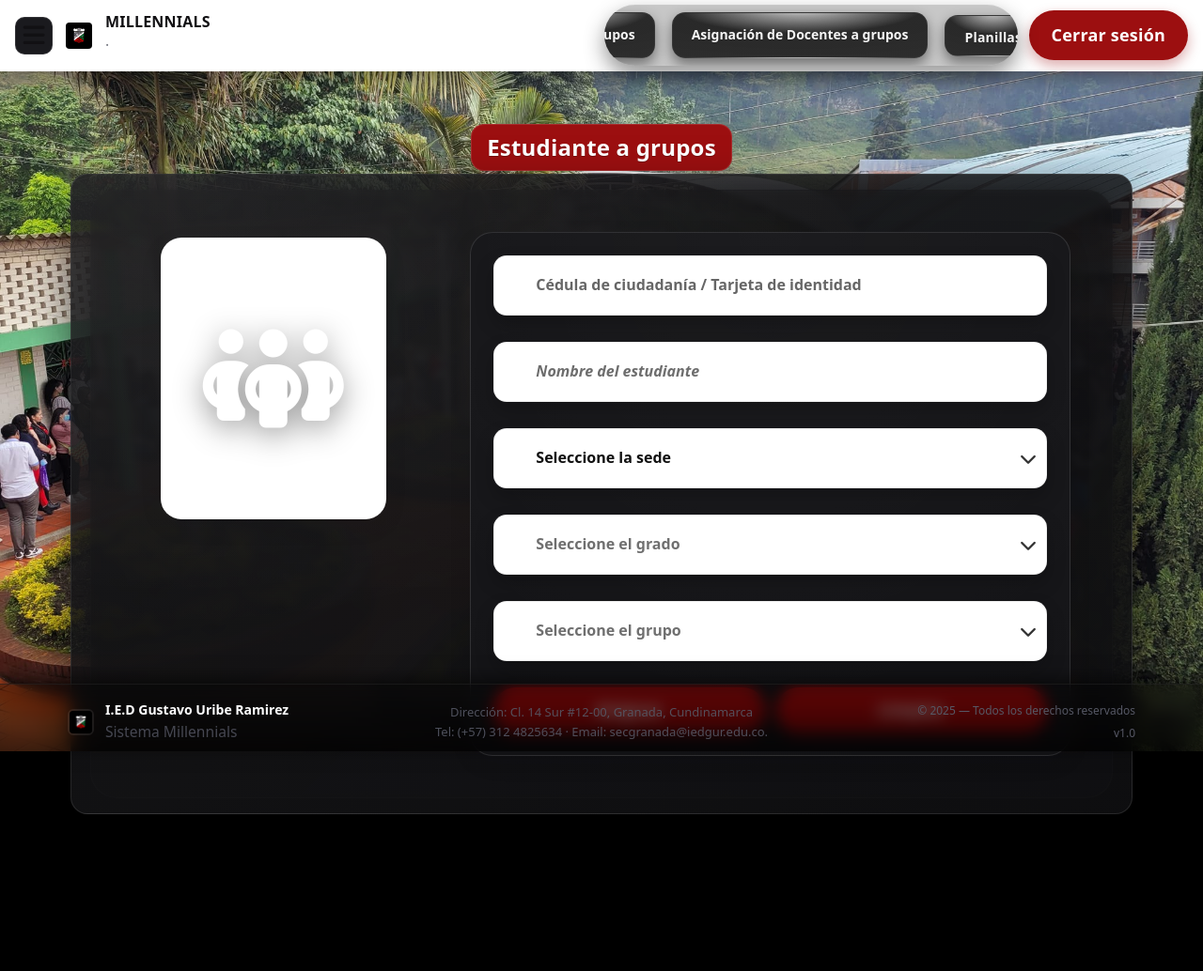
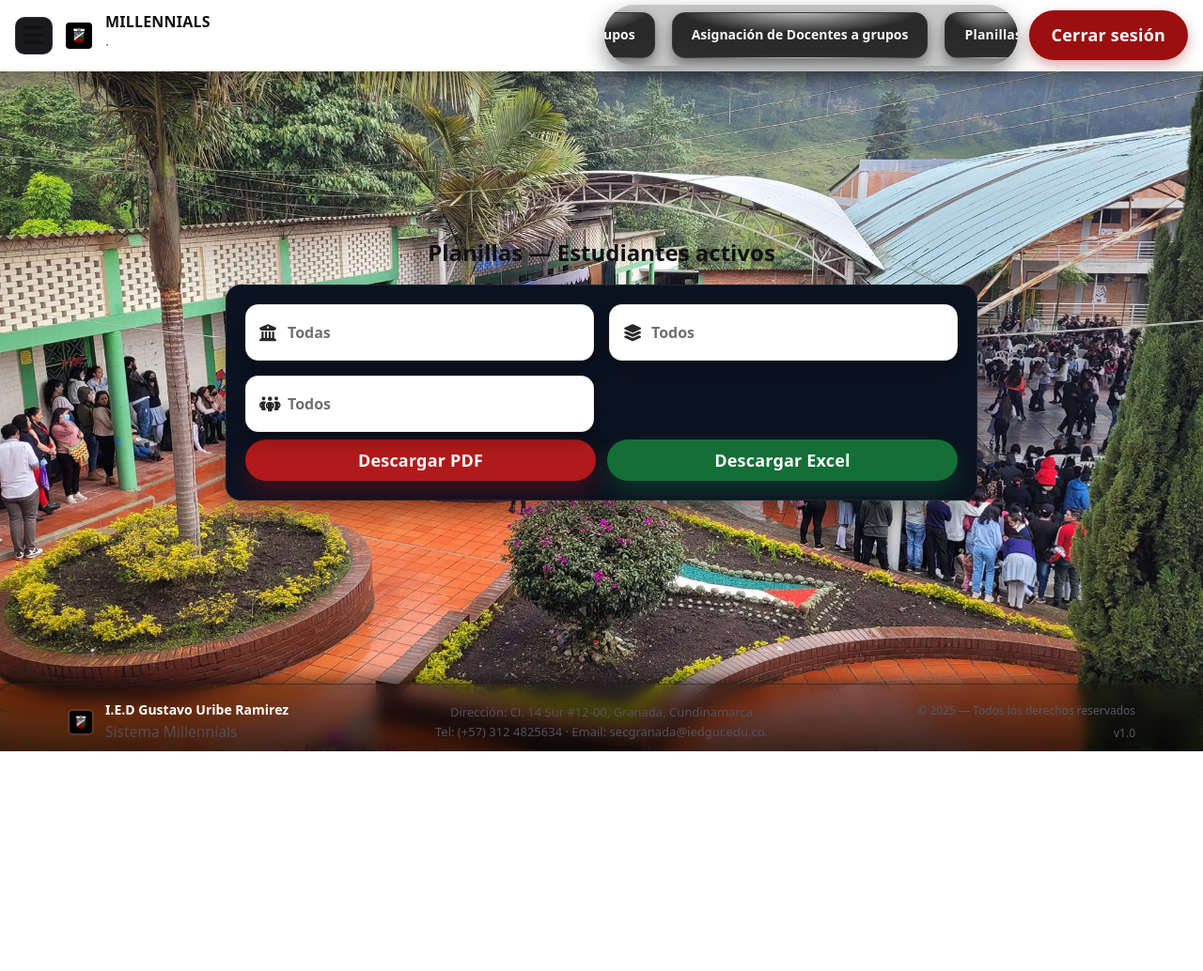
Before and after one commit to CarrKev1545/Milenials, a Django app: template core/templates/core/rector/estudiantes_a_grupos.html in a window 1280 px wide. Shown: the whole page at 94% size. After the commit the page ends 800 px from the top, so only its background shows below. Run offline with Django 5.2, Linux system fonts and the light colour scheme; the template is opened without the code that fills it, so the values that code supplies are empty.

Commit message:
Correcion plantillas 2

```diff
--- a/core/templates/core/rector/estudiantes_a_grupos.html
+++ b/core/templates/core/rector/estudiantes_a_grupos.html
@@ -1,357 +1,267 @@
 {% extends "core/base_dashboard.html" %}
 {% load static %}
 
-{% block title %}Estudiante a grupos{% endblock %}
+{% block title %}Planillas — Estudiantes activos{% endblock %}
 
 {% block extra_css %}
 <style>
-  /* Escala base rem (fluida) */
-  :root { font-size: 16px; }
-  @media (max-width: 75em){ :root { font-size: 15px; } }
-  @media (max-width: 62em){ :root { font-size: 14px; } }
-  @media (max-width: 48em){ :root { font-size: 13px; } }
-  @media (max-width: 36em){ :root { font-size: 12px; } }
+  /* Escala consistente con 'registro_estudiantes' */
+  :root { font-size:16px; }
+  @media (max-width:75em){ :root{ font-size:15px; } }
+  @media (max-width:62em){ :root{ font-size:14px; } }
+  @media (max-width:48em){ :root{ font-size:13px; } }
+  @media (max-width:36em){ :root{ font-size:12px; } }
 
-  /* Layout general (reutiliza el patrón del módulo rector) */
-  .re{ width:100%; max-width:70rem; margin:0 auto; padding:1rem; }
-  .re-title{ text-align:center; font-weight:800; font-size:1.5rem; margin-bottom:1.25rem; }
+  /* Contenedor y título */
+  .pl      { width:100%; max-width:52rem; margin:0 auto; padding:1rem; }
+  .pl-title{ text-align:center; font-weight:800; font-size:1.5rem; margin-bottom:1.25rem; }
 
-  .re-wrap{ display:grid; grid-template-columns:1fr 2fr; gap:1.25rem; align-items:start; }
-  @media (max-width:56.25em){ .re-wrap{ grid-template-columns:1fr; } }
-
-  /* Avatar */
-  .re-left{ display:flex; justify-content:center; }
-  .re-avatar{
-    width:6.25rem; height:6.25rem; border-radius:50%;
-    display:grid; place-items:center; background:#0c0c0c;
-    box-shadow:0 .75rem 1.5rem rgba(0,0,0,.35), inset 0 -.5rem 1rem rgba(0,0,0,.2);
-  }
-  .re-avatar i{ font-size:3rem; color:#fff; filter:drop-shadow(0 .5rem 1rem rgba(0,0,0,.4)); }
-
-  /* Card derecha */
-  .re-right{
-    background:#0b1220; color:#e5ecf6;
-    border-radius:1rem; padding:1.25rem;
-    border:1px solid rgba(255,255,255,.08);
+  /* Tarjeta centrada */
+  .pl-card{
+    background:#0b1220; border-radius:1rem; color:#e5ecf6;
+    padding:1.25rem; border:1px solid rgba(255,255,255,.08);
     box-shadow:0 .75rem 1.5rem rgba(0,0,0,.35);
+    margin:0 auto;
   }
 
-  /* Formulario */
-  .re-form{ display:grid; grid-template-columns:1fr; gap:1rem; }
-  @media (min-width:56.25em){
-    .re-form{ grid-template-columns:repeat(2,1fr); }
-    .re-field--span-2{ grid-column:1/-1; }
-  }
+  /* Formulario (inputs tipo “registro”) */
+  .pl-form{ display:grid; gap:1rem; grid-template-columns:1fr; }
+  @media (min-width:56.25em){ .pl-form{ grid-template-columns:repeat(2,1fr); } }
 
-  .re-field{
+  .pl-field{
     position:relative; display:flex; align-items:center;
-    height:4rem; border-radius:.875rem; background:#fff; color:#111;
-    border:1px solid rgba(0,0,0,.06);
+    height:3.75rem; border-radius:.875rem;
+    background:#fff; border:1px solid rgba(0,0,0,.08);
     box-shadow:0 .625rem 1.25rem rgba(0,0,0,.22);
     padding:0 .875rem 0 2.75rem;
   }
-  .re-ico{
+  .pl-ico{
     position:absolute; left:.875rem; top:50%; transform:translateY(-50%);
     color:#111; opacity:.9;
   }
-  .re-caret{
-    position:absolute; right:.625rem; top:50%; transform:translateY(-50%);
-    color:#111; opacity:.85; pointer-events:none;
+  .pl-field select{
+    width:100%; border:none; outline:none; background:transparent;
+    font-weight:700; color:#111; font-size:1rem; appearance:none;
   }
+  .pl-field select:disabled{ opacity:.6; }
 
-  .re-field select,
-  .re-field input{
-    appearance:none; width:100%; border:none; outline:none; background:transparent;
-    color:#111; font-weight:700; font-size:1rem;
+  /* Botones */
+  .pl-actions{ display:grid; gap:.75rem; grid-template-columns:1fr; margin-top:.5rem; }
+  @media (min-width:33.75em){ .pl-actions{ grid-template-columns:repeat(2,1fr); } }
+  .pl-actions .btn{
+    height:2.75rem; border-radius:999rem; border:none; cursor:pointer;
+    font-weight:800; color:#fff; transition:.15s transform ease, .15s box-shadow ease;
   }
-  .re-field input::placeholder{ color:#666; font-weight:600; }
-
-  /* Estados dependientes */
-  .is-disabled{ opacity:.6; cursor:not-allowed; }
-
-  /* Acciones */
-  .re-actions{
-    display:grid; gap:.75rem; grid-template-columns:1fr; margin-top:1rem;
-  }
-  @media (min-width:33.75em){ .re-actions{ grid-template-columns:repeat(2,1fr); } }
-  .btn{
-    height:2.75rem; border:none; border-radius:999rem; cursor:pointer; font-weight:800; color:#fff;
-    background:var(--accent,#c62828);
-    box-shadow:0 .75rem 1.5rem rgba(156,15,16,.35);
-    transition:.15s transform ease, .15s box-shadow ease;
-  }
-  .btn:hover{ transform:translateY(-.125rem); box-shadow:0 1rem 2rem rgba(156,15,16,.45); }
-
-  /* Mensajes (compatibles con las clases que ya usas en el módulo) */
-  .re-msg{ margin:.5rem 0; padding:.6rem .9rem; border-radius:.8rem; font-weight:700; }
-  .re-msg--ok{ background:#065f46; color:#d1fae5; }
-  .re-msg--err{ background:#7f1d1d; color:#fee2e2; }
-
-  /* Toast mínimo reutilizable */
-  .toast{
-    position:fixed; right:1rem; bottom:1rem; z-index:1000;
-    background:#111827; color:#fff; padding:.625rem .75rem; border-radius:.625rem;
-    box-shadow:0 .5rem 1.5rem rgba(0,0,0,.25); max-width:60ch;
-    opacity:1; transition:opacity .18s ease;
-  }
-  .toast.hidden{ opacity:0; pointer-events:none; }
-
-  /* Detalles solicitados */
-  #eg-nombre[readonly]{ font-style:italic; opacity:.95; }
+  .btn-pdf{ background:#b11a1a; box-shadow:0 .75rem 1.5rem rgba(156,15,16,.35); }
+  .btn-xls{ background:#136f36; box-shadow:0 .75rem 1.5rem rgba(19,111,54,.35); }
+  .pl-actions .btn:hover{ transform:translateY(-.125rem); box-shadow:0 1rem 2rem rgba(0,0,0,.45); }
 </style>
 {% endblock %}
 
 {% block content %}
-<section class="re" aria-labelledby="titulo-eg">
-  <h1 id="titulo-eg" class="re-title">Estudiante a grupos</h1>
+<section class="pl" aria-labelledby="titulo-pl">
+  <h1 id="titulo-pl" class="pl-title">Planillas — Estudiantes activos</h1>
 
-  <div class="re-wrap">
-    <!-- Columna izquierda: avatar -->
-    <aside class="re-left" aria-label="Ilustración estudiantes">
-      <div class="re-avatar" aria-hidden="true">
-        <i class="fa-solid fa-people-group"></i>
-      </div>
-    </aside>
+  <!-- Tarjeta centrada -->
+  <div class="pl-card">
+    <form class="pl-form" onsubmit="return false;" autocomplete="off">
+      <!-- Sede -->
+      <label class="pl-field" for="pl-sede">
+        <span class="pl-ico"><i class="fa-solid fa-building-columns"></i></span>
+        <select id="pl-sede">
+          <option value="">Todas</option>
+        </select>
+      </label>
 
-    <!-- Columna derecha: formulario -->
-    <div class="re-right">
+      <!-- Grado -->
+      <label class="pl-field" for="pl-grado">
+        <span class="pl-ico"><i class="fa-solid fa-layer-group"></i></span>
+        <select id="pl-grado" disabled>
+          <option value="">Todos</option>
+        </select>
+      </label>
 
-      {% if messages %}
-        {% for m in messages %}
-          <div class="re-msg {% if m.tags == 'success' %}re-msg--ok{% else %}re-msg--err{% endif %}">
-            {{ m }}
-          </div>
-        {% endfor %}
-      {% endif %}
+      <!-- Grupo -->
+      <label class="pl-field" for="pl-grupo">
+        <span class="pl-ico"><i class="fa-solid fa-people-group"></i></span>
+        <select id="pl-grupo" disabled>
+          <option value="">Todos</option>
+        </select>
+      </label>
+    </form>
 
-      <div class="re-card">
-        <form class="re-form" id="eg-form" method="post" autocomplete="off" novalidate>
-          {% csrf_token %}
-
-          <!-- Documento -->
-          <label class="re-field" for="eg-doc">
-            <span class="re-ico" aria-hidden="true"><i class="fa-solid fa-id-card"></i></span>
-            <input id="eg-doc" name="documento" type="text" inputmode="numeric" pattern="[0-9]{4,30}"
-                   placeholder="Cédula de ciudadanía / Tarjeta de identidad"
-                   aria-label="Documento del estudiante" required>
-          </label>
-
-          <!-- Nombre (solo lectura) -->
-          <label class="re-field" for="eg-nombre">
-            <span class="re-ico" aria-hidden="true"><i class="fa-solid fa-user"></i></span>
-            <input id="eg-nombre" name="nombre_estudiante" type="text"
-                   placeholder="Nombre del estudiante" aria-label="Nombre del estudiante"
-                   readonly>
-          </label>
-
-          <!-- Sede -->
-          <label class="re-field" for="eg-sede">
-            <span class="re-ico" aria-hidden="true"><i class="fa-solid fa-building"></i></span>
-            <select id="eg-sede" name="sede_id" required aria-label="Seleccione la sede">
-              <option value="">Seleccione la sede</option>
-              {% for s in sedes %}
-                <option value="{{ s.id }}">{{ s.nombre }}</option>
-              {% endfor %}
-            </select>
-            <span class="re-caret" aria-hidden="true"><i class="fa-solid fa-chevron-down"></i></span>
-          </label>
-
-          <!-- Grado (se activa al elegir sede) -->
-          <label class="re-field" for="eg-grado">
-            <span class="re-ico" aria-hidden="true"><i class="fa-solid fa-graduation-cap"></i></span>
-            <select id="eg-grado" name="grado_id" required aria-label="Seleccione el grado" disabled>
-              <option value="">Seleccione el grado</option>
-            </select>
-            <span class="re-caret" aria-hidden="true"><i class="fa-solid fa-chevron-down"></i></span>
-          </label>
-
-          <!-- Grupo (se activa al elegir grado) -->
-          <label class="re-field" for="eg-grupo">
-            <span class="re-ico" aria-hidden="true"><i class="fa-solid fa-users-rectangle"></i></span>
-            <select id="eg-grupo" name="grupo_id" required aria-label="Seleccione el grupo" disabled>
-              <option value="">Seleccione el grupo</option>
-            </select>
-            <span class="re-caret" aria-hidden="true"><i class="fa-solid fa-chevron-down"></i></span>
-          </label>
-        </form>
-
-        <!-- Acciones -->
-        <div class="re-actions">
-          <button type="submit" form="eg-form" class="btn btn--danger">Asignar</button>
-          <button type="reset"  form="eg-form" class="btn btn--danger">Limpiar</button>
-        </div>
-      </div>
+    <div class="pl-actions">
+      <button type="button" id="btn-pdf" class="btn btn-pdf">Descargar PDF</button>
+      <button type="button" id="btn-xls" class="btn btn-xls">Descargar Excel</button>
     </div>
   </div>
 </section>
-
-<!-- Toast -->
-<div id="toast" class="toast hidden" role="status" aria-live="polite"></div>
 {% endblock %}
 
 {% block extra_js %}
+{# ——— Lógica intacta ——— #}
+{% url 'api_sedes' as api_sedes_url %}
+{% url 'api_grados_por_sede' as api_grados_url %}
+{% url 'api_grupos_por_sede_grado' as api_grupos_url %}
+{% url 'planillas_export_pdf' as export_pdf_url %}
+{% url 'planillas_export_excel' as export_xls_url %}
+
 <script>
-(function(){
-  const $ = (s) => document.querySelector(s);
+(() => {
+  // ---- Elementos (IDs se conservan) ----
+  const selSede  = document.getElementById('pl-sede');
+  const selGrado = document.getElementById('pl-grado');
+  const selGrupo = document.getElementById('pl-grupo');
+  const btnPDF   = document.getElementById('btn-pdf');
+  const btnXLS   = document.getElementById('btn-xls');
 
-  const form     = $('#eg-form');
-  const csrfInp  = form.querySelector('input[name=csrfmiddlewaretoken]');
-  const docInp   = $('#eg-doc');
-  const nameInp  = $('#eg-nombre');
-  const sedeSel  = $('#eg-sede');
-  const gradoSel = $('#eg-grado');
-  const grupoSel = $('#eg-grupo');
+  // ---- Endpoints inyectados desde Django ----
+  const URL_SEDES  = "{{ api_sedes_url|escapejs }}";
+  const URL_GRADOS = "{{ api_grados_url|escapejs }}";
+  const URL_GRUPOS = "{{ api_grupos_url|escapejs }}";
 
-  /* ---------- helpers ---------- */
-  function showToast(msg, ok=true){
-    const el = $('#toast');
-    el.textContent = msg;
-    el.style.background = ok ? '#065f46' : '#7f1d1d';
-    el.classList.remove('hidden');
-    setTimeout(() => el.classList.add('hidden'), 2600);
-  }
-  function clearSelect(sel, ph){
-    sel.innerHTML = '';
-    const opt = document.createElement('option');
-    opt.value = ''; opt.textContent = ph;
-    sel.appendChild(opt);
-  }
-  function setDisabled(sel, on){
-    sel.disabled = !!on;
-    sel.classList.toggle('is-disabled', !!on);
-  }
-  async function fetchJSON(url){
-    const r = await fetch(url, {headers: {'X-Requested-With':'fetch'}});
-    if(!r.ok) throw new Error('HTTP '+r.status);
-    return await r.json();
+  const URL_PDF = "{{ export_pdf_url|escapejs }}";
+  const URL_XLS = "{{ export_xls_url|escapejs }}";
+
+  // ---- Helpers ----
+  async function j(url){
+    const r = await fetch(url, { credentials:'same-origin' });
+    if(!r.ok) throw new Error(`${r.status} ${url}`);
+    return r.json();
   }
 
-  /* ---------- Documento → nombre (debounce + blur) ---------- */
-  let timer = null;
-  function sanitizeDoc(){
-    docInp.value = docInp.value.replace(/\D+/g, '').slice(0, 30);
-    if(!docInp.value) nameInp.value = '';
+  // Normaliza arrays/objetos a [{id, nombre}]
+  function normalize(list) {
+    const arr = Array.isArray(list) ? list : [];
+    return arr.map(item => {
+      if (Array.isArray(item)) {
+        // [id, "Nombre"] o [id, "Sede - Grado - Grupo"]
+        return { id: item[0], nombre: String(item[1] ?? item[0]) };
+      }
+      if (item && typeof item === 'object') {
+        const id = item.id ?? item.value ?? item.pk ?? item.key ?? '';
+        const nombre = item.nombre ?? item.name ?? item.text ?? item.label ?? item.titulo ?? String(id);
+        return { id, nombre };
+      }
+      // Primitivos
+      return { id: item, nombre: String(item) };
+    });
   }
-  async function lookupByDoc(){
-    const doc = docInp.value.trim();
-    if(!doc){ nameInp.value=''; return; }
+
+  // Extrae la lista de una respuesta flexible
+  function extractList(data) {
+    if (!data) return [];
+    // claves comunes
+    if (Array.isArray(data.sedes))  return normalize(data.sedes);
+    if (Array.isArray(data.grados)) return normalize(data.grados);
+    if (Array.isArray(data.grupos)) return normalize(data.grupos);
+    if (Array.isArray(data.results))return normalize(data.results);
+    if (Array.isArray(data))        return normalize(data);
+    // objeto con índices numéricos -> conviértelo
+    return normalize(Object.values(data));
+  }
+
+  function fill(select, placeholder, items) {
+    select.innerHTML = '';
+    const ph = document.createElement('option');
+    ph.value = ''; ph.textContent = placeholder;
+    select.appendChild(ph);
+    items.forEach(({id, nombre}) => {
+      const o = document.createElement('option');
+      o.value = id; o.textContent = nombre;
+      select.appendChild(o);
+    });
+  }
+
+  function resetSelect(select, placeholder) {
+    fill(select, placeholder, []);
+    select.disabled = true;
+  }
+
+  function enable(select, on=true) {
+    select.disabled = !on;
+  }
+
+  // ---- Carga Sedes ----
+  async function loadSedes() {
     try{
-      const data = await fetchJSON("{% url 'api_estudiante_por_documento' %}?doc="+encodeURIComponent(doc));
-      nameInp.value = data.nombre_completo || `${data.nombre||''} ${data.apellidos||''}`.trim();
-    }catch{ nameInp.value=''; }
+      const data = await j(URL_SEDES);
+      const sedes = extractList(data);
+      console.debug('SEDES ->', sedes, data);
+      fill(selSede, 'Todas', sedes);
+      enable(selSede, true);
+    }catch(e){
+      console.warn('Sedes:', e);
+      resetSelect(selSede, 'Todas');
+    }
   }
-  docInp.addEventListener('input', () => {
-    sanitizeDoc();
-    clearTimeout(timer);
-    if(docInp.value.length >= 5){ timer = setTimeout(lookupByDoc, 350); }
-    else{ nameInp.value=''; }
-  });
-  docInp.addEventListener('blur', lookupByDoc);
 
-  /* ---------- Cascada Sede → Grado → Grupo ---------- */
-  setDisabled(gradoSel, true);
-  setDisabled(grupoSel, true);
-
-  sedeSel.addEventListener('change', async () => {
-    clearSelect(gradoSel, 'Seleccione el grado');
-    clearSelect(grupoSel, 'Seleccione el grupo');
-    setDisabled(grupoSel, true);
-
-    const sede_id = sedeSel.value;
-    setDisabled(gradoSel, !sede_id);
-    if(!sede_id) return;
+  // ---- Carga Grados (depende de sede) ----
+  async function loadGrados() {
+    const sede = selSede.value;
+    // reset dependientes
+    resetSelect(selGrado, 'Todos');
+    resetSelect(selGrupo, 'Todos');
+    if (!sede) return;
 
     try{
-      const data = await fetchJSON("{% url 'api_grados_por_sede' %}?sede_id="+encodeURIComponent(sede_id));
-      const grados = Array.isArray(data) ? data : (data.grados || []);
-      grados.forEach(g=>{
-        const opt = document.createElement('option');
-        opt.value = g.id; opt.textContent = g.nombre;
-        gradoSel.appendChild(opt);
-      });
-    }catch(e){ console.warn('Error cargando grados:', e); }
-  });
+      const qs = new URLSearchParams({ sede_id: sede, sede: sede }); // enviamos ambos nombres
+      const data = await j(`${URL_GRADOS}?${qs.toString()}`);
+      const grados = extractList(data);
+      console.debug('GRADOS ->', grados, data);
+      fill(selGrado, 'Todos', grados);
+      enable(selGrado, grados.length > 0);
+    }catch(e){
+      console.warn('Grados:', e);
+    }
+  }
 
-  gradoSel.addEventListener('change', async () => {
-    clearSelect(grupoSel, 'Seleccione el grupo');
-    setDisabled(grupoSel, true);
-
-    const sede_id  = sedeSel.value;
-    const grado_id = gradoSel.value;
-    if(!sede_id || !grado_id) return;
+  // ---- Carga Grupos (depende de sede+grado) ----
+  async function loadGrupos() {
+    const sede  = selSede.value;
+    const grado = selGrado.value;
+    resetSelect(selGrupo, 'Todos');
+    if (!sede || !grado) return;
 
     try{
-      const data = await fetchJSON("{% url 'api_grupos_por_sede_grado' %}?sede_id="+encodeURIComponent(sede_id)+"&grado_id="+encodeURIComponent(grado_id));
-      const grupos = Array.isArray(data) ? data : (data.grupos || []);
-      grupos.forEach(g=>{
-        const opt = document.createElement('option');
-        opt.value = g.id; opt.textContent = g.nombre;
-        grupoSel.appendChild(opt);
+      const qs = new URLSearchParams({
+        sede_id: sede, sede: sede,
+        grado_id: grado, grado: grado
       });
-      setDisabled(grupoSel, grupos.length === 0);
-    }catch(e){ console.warn('Error cargando grupos:', e); }
-  });
+      const data = await j(`${URL_GRUPOS}?${qs.toString()}`);
+      const grupos = extractList(data);
+      console.debug('GRUPOS ->', grupos, data);
+      fill(selGrupo, 'Todos', grupos);
+      enable(selGrupo, grupos.length > 0);
+    }catch(e){
+      console.warn('Grupos:', e);
+    }
+  }
 
-  /* ---------- Envío ---------- */
-  form.addEventListener('submit', async (e)=>{
-    e.preventDefault();
-    const payload = {
-      documento: docInp.value.trim(),
-      sede_id:   sedeSel.value,
-      grado_id:  gradoSel.value,
-      grupo_id:  grupoSel.value,
-    };
-    if(!payload.documento || !payload.sede_id || !payload.grado_id || !payload.grupo_id){
-      showToast('Completa documento, sede, grado y grupo.', false); return;
-    }
-    try{
-      const r = await fetch("{% url 'rector_estudiantes_a_grupos_asignar' %}", {
-        method:'POST',
-        headers:{
-          'Content-Type':'application/x-www-form-urlencoded;charset=UTF-8',
-          'X-CSRFToken': csrfInp ? csrfInp.value : '',
-        },
-        body: new URLSearchParams(payload),
-      });
-      const data = await r.json();
-      if(data.ok){ showToast(data.msg || 'Estudiante asignado con éxito.'); }
-      else{ showToast(data.msg || 'No se pudo asignar.', false); }
-    }catch{ showToast('Error de red al asignar.', false); }
-  });
+  // ---- Descargas ----
+  function openExport(baseUrl){
+    const p = new URLSearchParams();
+    const add = (k,v) => { if (v) p.append(k, v); };
 
-  /* ---------- Reset ---------- */
-  form.addEventListener('reset', ()=>{
-    setTimeout(()=>{
-      clearSelect(gradoSel, 'Seleccione el grado');
-      clearSelect(grupoSel, 'Seleccione el grupo');
-      setDisabled(gradoSel, true);
-      setDisabled(grupoSel, true);
-      nameInp.value = '';
-    },0);
-  });
+    if (selSede.value)  { add('sede_id', selSede.value);  add('sede',  selSede.value); }
+    if (selGrado.value) { add('grado_id', selGrado.value); add('grado', selGrado.value); }
+    if (selGrupo.value) { add('grupo_id', selGrupo.value); add('grupo', selGrupo.value); }
 
-  /* ---------- Accesibilidad: que toda la franja enfoque el control ---------- */
-  document.querySelectorAll('.re-field').forEach(label=>{
-    if(!label.hasAttribute('tabindex')) label.tabIndex = 0;
-    const ctl = label.querySelector('select, input');
-    if(!ctl) return;
+    const url = baseUrl + (p.toString() ? `?${p}` : '');
+    console.debug('EXPORT URL ->', url);   // para verificar en consola
+    window.open(url, '_blank', 'noopener');
+  }
 
-    label.addEventListener('click',(ev)=>{
-      if(ev.target === ctl) return;
-      if(ctl.disabled) return;
-      ev.preventDefault();
-      ctl.focus();
-      if(ctl.tagName === 'SELECT' && typeof ctl.showPicker === 'function'){ try{ ctl.showPicker(); }catch{} }
-    });
-    label.addEventListener('keydown',(ev)=>{
-      if(ev.key === 'Enter' || ev.key === ' '){
-        ev.preventDefault();
-        if(ctl.disabled) return;
-        ctl.focus();
-        if(ctl.tagName === 'SELECT' && typeof ctl.showPicker === 'function'){ try{ ctl.showPicker(); }catch{} }
-      }
-    });
-  });
+  // Eventos
+  btnPDF.addEventListener('click', () => openExport(URL_PDF));
+  btnXLS.addEventListener('click', () => openExport(URL_XLS));
+  selSede .addEventListener('change', loadGrados);
+  selGrado.addEventListener('change', loadGrupos);
+
+  // Init
+  resetSelect(selGrado, 'Todos');
+  resetSelect(selGrupo, 'Todos');
+  loadSedes().then(loadGrados);
 })();
 </script>
 {% endblock %}
```
